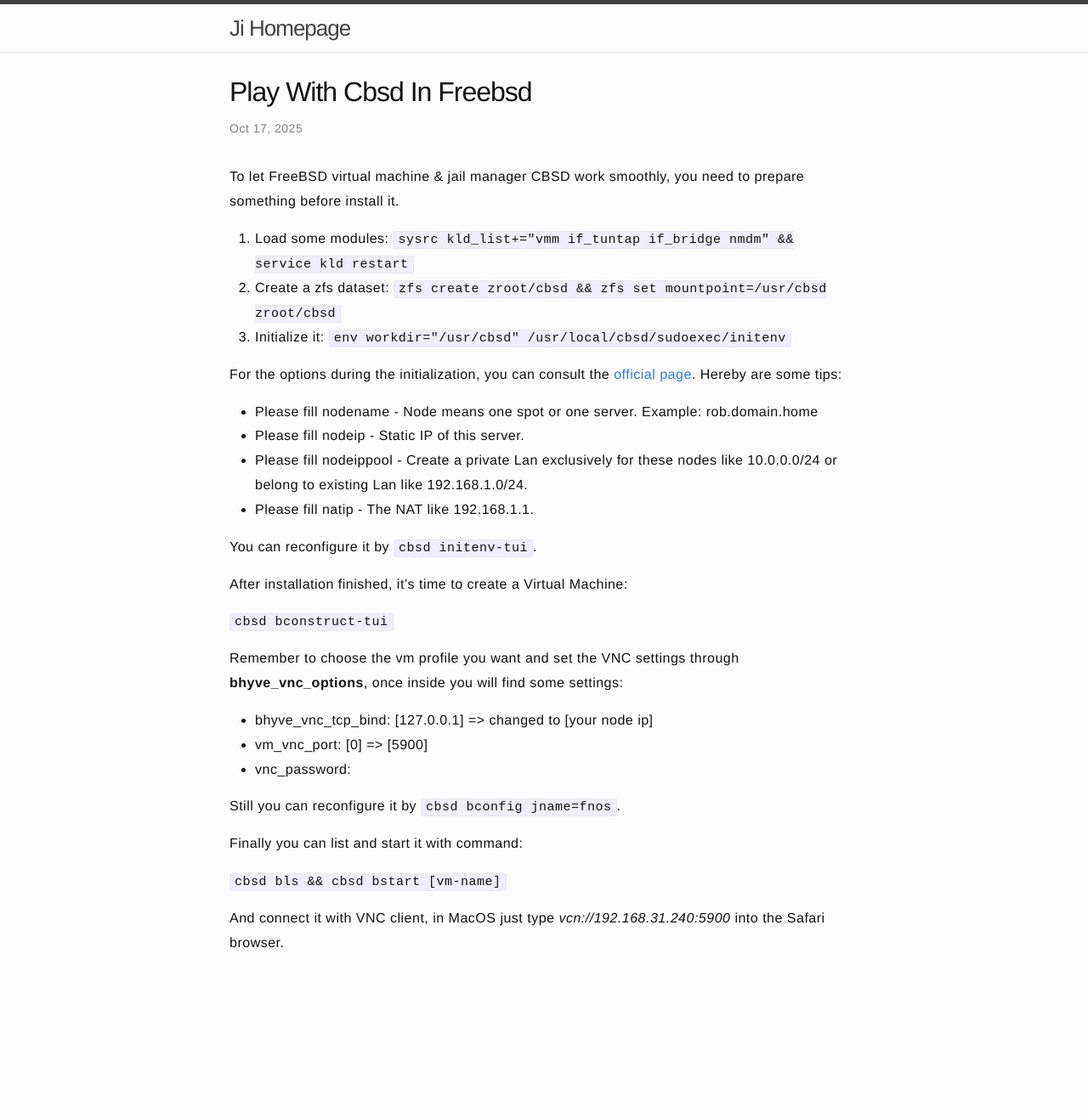
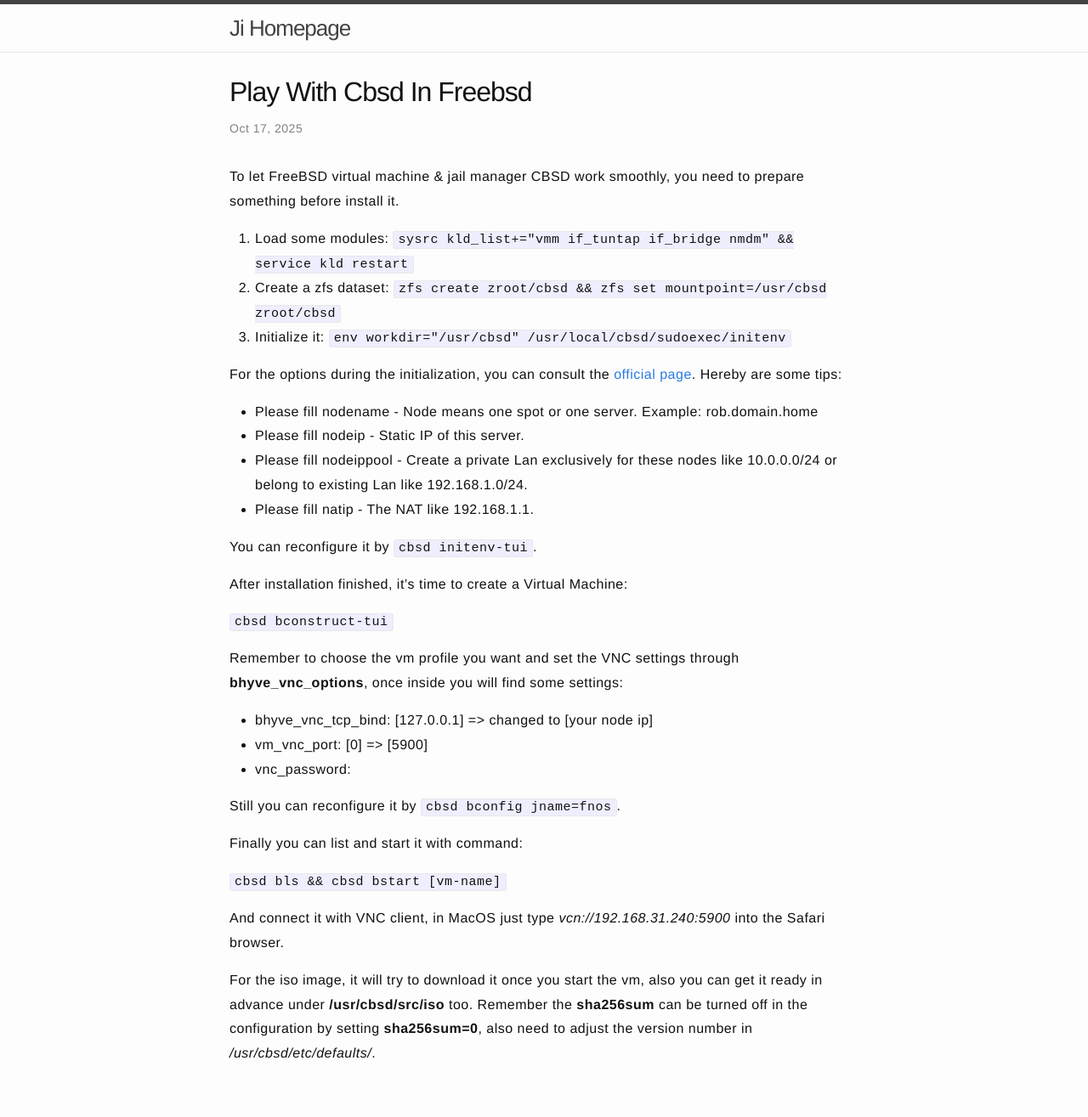
Before and after one commit to jazzi/jazzi.github.io, a Jekyll site: the page built from _posts/2025-10-17-play-with-cbsd-in-freebsd.md, in a window 1280 px wide. Shown: the whole page at 85% size. Built offline with Jekyll 4.4.1, drawn with Linux system fonts in a browser that asks for light colours; before the commit the page ends 1185 px from its top, so only the background shows below that.

Commit message:
add tips

```diff
--- a/_posts/2025-10-17-play-with-cbsd-in-freebsd.md
+++ b/_posts/2025-10-17-play-with-cbsd-in-freebsd.md
@@ -34,3 +34,5 @@ Finally you can list and start it with command:
 `cbsd bls && cbsd bstart [vm-name]`
 
 And connect it with VNC client, in MacOS just type *vcn://192.168.31.240:5900* into the Safari browser.
+
+For the iso image, it will try to download it once you start the vm, also you can get it ready in advance under **/usr/cbsd/src/iso** too. Remember the **sha256sum** can be turned off in the configuration by setting **sha256sum=0**, also need to adjust the version number in */usr/cbsd/etc/defaults/*.
```
